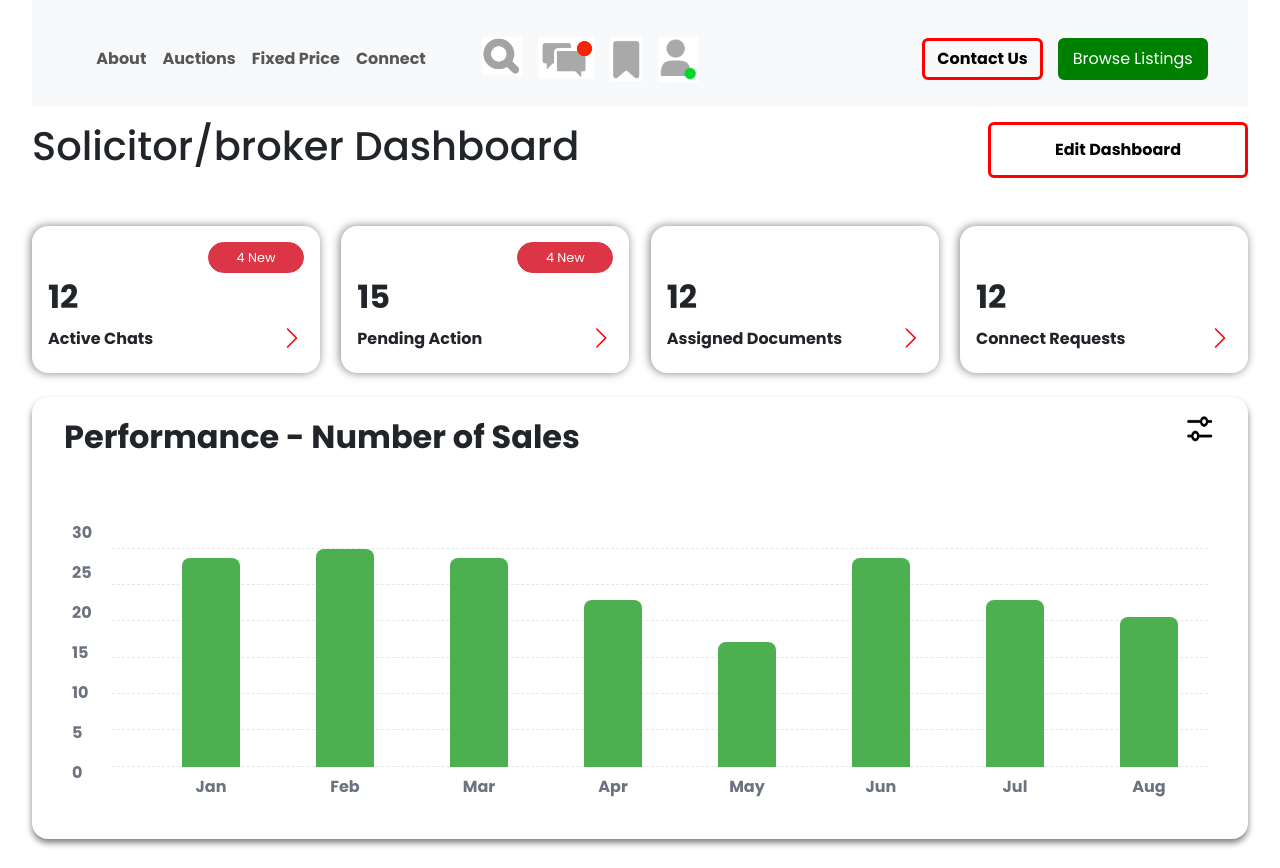
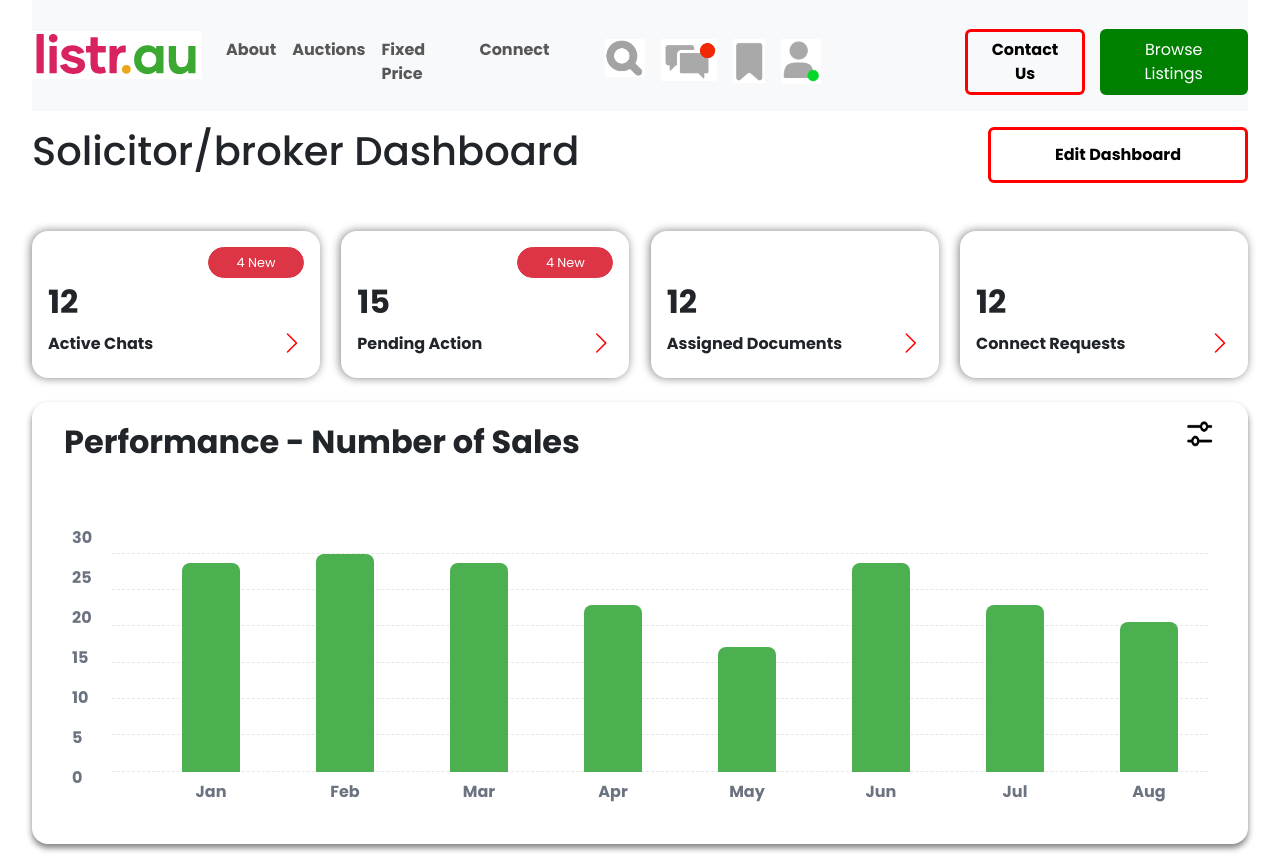
Before and after one commit to MKQazi786/listr.au, a plain HTML site: page index.html in a window 1280 px wide. Drawn offline with nearby package versions, Linux system fonts and the light colour scheme; the site is published under a folder, as on GitHub Pages, so addresses that start at the root find nothing.

Commit message:
why i dont een my image

```diff
--- a/index.html
+++ b/index.html
@@ -11,7 +11,7 @@
 <body>
     <header>
         <nav class="navbar navbar-expand-lg navbar-light bg-light">
-            <a class="navbar-brand" href="#"><img src="/assets/logo.png" alt=""></a>
+            <a class="navbar-brand" href="#"><img src="./assets/logo.png" alt=""></a>
             <button class="navbar-toggler" type="button" data-toggle="collapse" data-target="#navbarSupportedContent" aria-controls="navbarSupportedContent" aria-expanded="false" aria-label="Toggle navigation">
                 <span class="navbar-toggler-icon"></span>
             </button>
```
